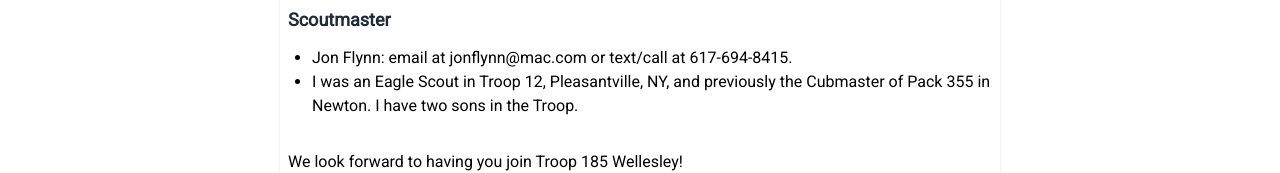
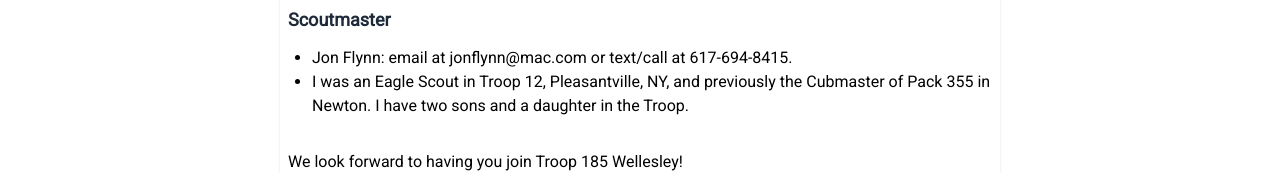
Before and after one commit to B00M3000/Troop-185, a SvelteKit app: page /resources/faq in a window 1280 px wide. Shown: the part 2390-2563 px from the top of the page. Built offline with nearby package versions, Linux system fonts and the light colour scheme.

Commit message:
Added Nora

```diff
--- a/src/routes/(public)/resources/faq/+page.svelte
+++ b/src/routes/(public)/resources/faq/+page.svelte
@@ -72,7 +72,7 @@
       </ul>
       <h3 class="text-lg font-semibold text-gray-800 mb-3">Scoutmaster</h3>
       <ul class="list-disc pl-6 mb-8"><li>Jon Flynn: email at jonflynn@mac.com or text/call at 617-694-8415.</li>
-        <li>I was an Eagle Scout in Troop 12, Pleasantville, NY, and previously the Cubmaster of Pack 355 in Newton. I have two sons in the Troop.</li>
+        <li>I was an Eagle Scout in Troop 12, Pleasantville, NY, and previously the Cubmaster of Pack 355 in Newton. I have two sons and a daughter in the Troop.</li>
         </ul>
         <p>We look forward to having you join Troop 185 Wellesley!</p>
        </div>
```
